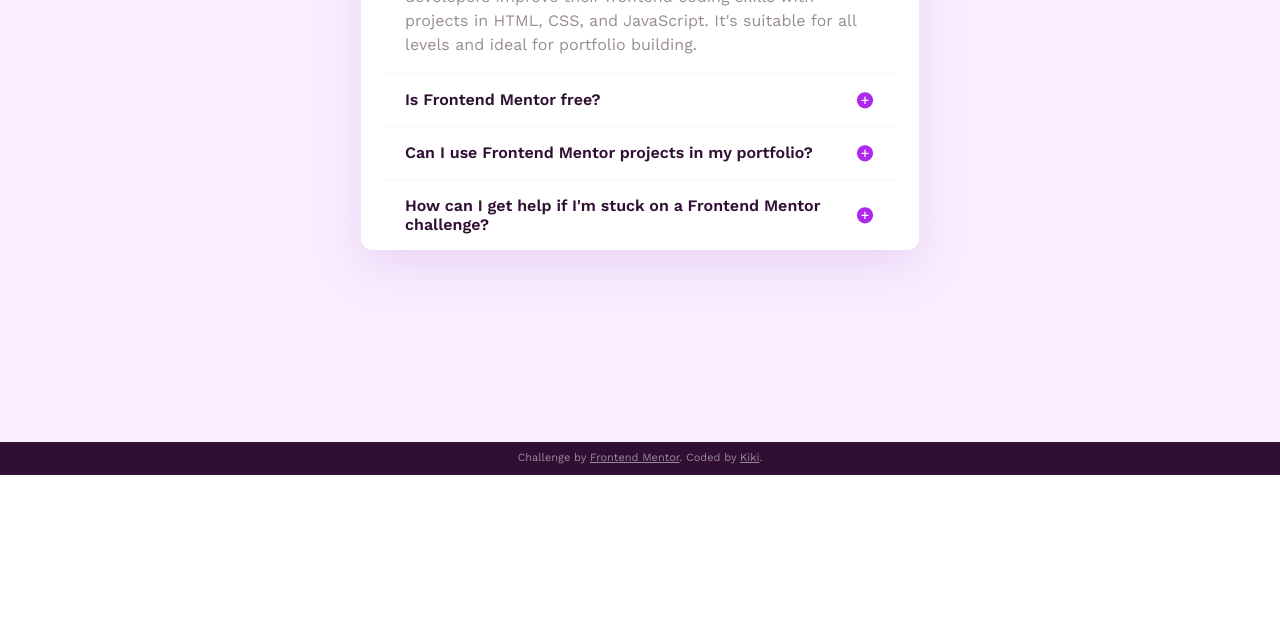
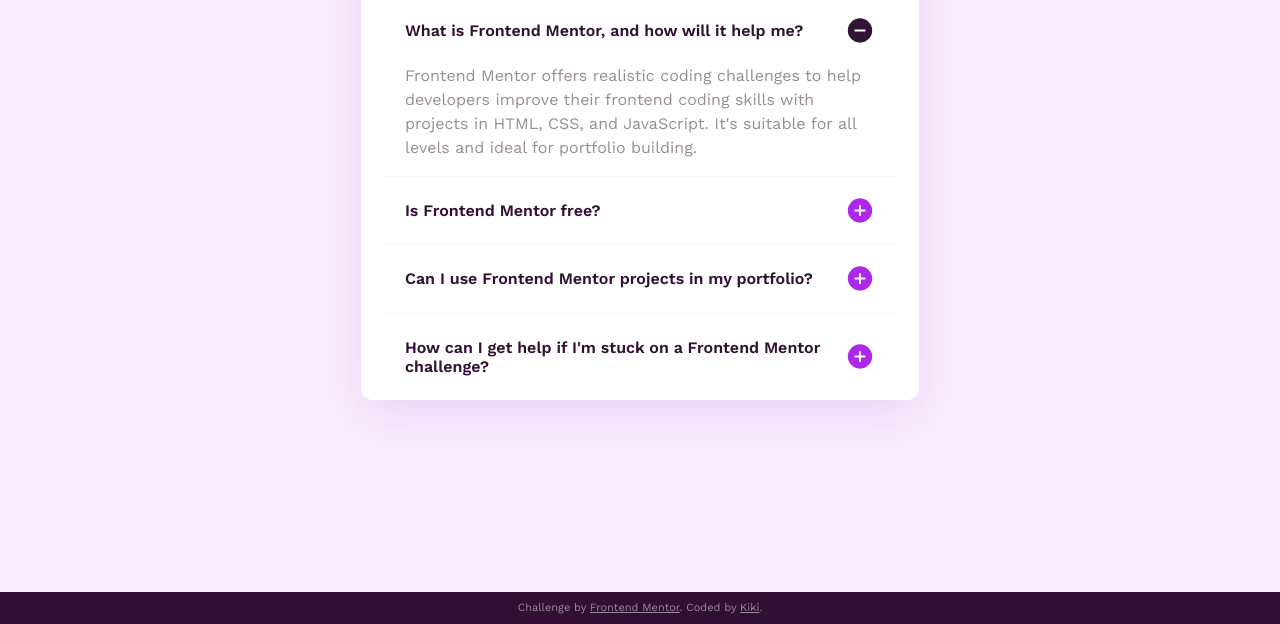
Before and after one commit to kkmintaddict/accordion-frontendmentor, a website: page index.html in a window 1280 px wide. Shown: the part 307-931 px from the top of the page. Before the commit the page ends 800 px from the top, so only its background shows below. Drawn offline with nearby package versions, Linux system fonts and the light colour scheme.

Commit message:
Add files via upload

```diff
--- a/index.html
+++ b/index.html
@@ -20,13 +20,13 @@
       href="https://fonts.googleapis.com/css2?family=Work+Sans:wght@400;600;700&display=swap"
       rel="stylesheet"
     />
-    <!-- Feel free to remove these styles or customise in your own stylesheet 👍 -->
+
     <style>
       .theme-bg {
         background: url(./assets/images/background-pattern-desktop.svg)
           no-repeat center top/contain;
         background-color: #f9eeff;
-        @media (max-width: 560px) {
+        @media (max-width: 768px) {
           background: url(./assets/images/background-pattern-mobile.svg)
             no-repeat center top/contain;
           background-color: #f9eeff;
@@ -43,10 +43,10 @@
   <body>
     <div class="theme-bg">
       <div class="container py-5">
-        <div class="col-lg-6 mx-auto py-5 mb-5">
-          <div class="accordion rounded shadow-lg mb-5" id="accordionExample">
+        <div class="col-lg-6 mx-auto py-5 my-5">
+          <div class="accordion rounded shadow-lg my-5" id="accordionExample">
             <div class="accordion-item border-0 px-4">
-              <h1 class="p-4 fw-bold text-dark">
+              <h1 class="pt-5 p-3 fw-bold text-dark mb-0">
                 <img src="assets/images/icon-star.svg" class="" alt="star" />
                 FAQs
               </h1>
@@ -59,7 +59,7 @@
                   aria-expanded="true"
                   aria-controls="collapseOne"
                 >
-                  <h3 class="h6 text-dark mb-0 fw-semibold">
+                  <h3 class="h6 text-dark mb-0 fw-semibold py-2">
                     What is Frontend Mentor, and how will it help me?
                   </h3>
                 </button>
@@ -70,7 +70,7 @@
                 aria-labelledby="headingOne"
                 data-bs-parent="#accordionExample"
               >
-                <div class="accordion-body text-info border-0">
+                <div class="accordion-body text-info border-0 pt-0">
                   Frontend Mentor offers realistic coding challenges to help
                   developers improve their frontend coding skills with projects
                   in HTML, CSS, and JavaScript. It's suitable for all levels and
@@ -88,7 +88,7 @@
                   aria-expanded="false"
                   aria-controls="collapseTwo"
                 >
-                  <h3 class="h6 text-dark mb-0 fw-semibold">
+                  <h3 class="h6 text-dark mb-0 fw-semibold py-2">
                     Is Frontend Mentor free?
                   </h3>
                 </button>
@@ -99,7 +99,7 @@
                 aria-labelledby="headingTwo"
                 data-bs-parent="#accordionExample"
               >
-                <div class="accordion-body border-0 text-info">
+                <div class="accordion-body border-0 text-info pt-0">
                   Yes, Frontend Mentor offers both free and premium coding
                   challenges, with the free option providing access to a range
                   of projects suitable for all skill levels.
@@ -116,7 +116,7 @@
                   aria-expanded="false"
                   aria-controls="collapseThree"
                 >
-                  <h3 class="h6 text-dark mb-0 fw-semibold">
+                  <h3 class="h6 text-dark mb-0 fw-semibold py-2">
                     Can I use Frontend Mentor projects in my portfolio?
                   </h3>
                 </button>
@@ -127,7 +127,7 @@
                 aria-labelledby="headingThree"
                 data-bs-parent="#accordionExample"
               >
-                <div class="accordion-body border-0 text-info">
+                <div class="accordion-body border-0 text-info pt-0">
                   Yes, you can use projects completed on Frontend Mentor in your
                   portfolio. It's an excellent way to showcase your skills to
                   potential employers!
@@ -145,7 +145,7 @@
                   aria-expanded="false"
                   aria-controls="collapseFour"
                 >
-                  <h3 class="h6 text-dark mb-0 fw-semibold">
+                  <h3 class="h6 text-dark mb-0 fw-semibold py-2">
                     How can I get help if I'm stuck on a Frontend Mentor
                     challenge?
                   </h3>
@@ -157,7 +157,7 @@
                 aria-labelledby="headingFour"
                 data-bs-parent="#accordionExample"
               >
-                <div class="accordion-body text-info border-0">
+                <div class="accordion-body text-info border-0 pt-0">
                   The best place to get help is inside Frontend Mentor's Discord
                   community. There's a help channel where you can ask questions
                   and seek support from other community members.
--- a/stylesheet/components/_base.scss
+++ b/stylesheet/components/_base.scss
@@ -1,10 +1,16 @@
 .accordion-button::after {
   -ms-flex-negative: 0;
   flex-shrink: 0;
-  width: var(--bs-accordion-btn-icon-width);
-  height: var(--bs-accordion-btn-icon-width);
+  width: 30px;
+  height: 31px;
   margin-left: auto;
   content: "";
   background-repeat: no-repeat;
-  background-size: var(--bs-accordion-btn-icon-width);
+  background-size: 30px;
 }
+.accordion .accordion-header:hover {
+  .h6 {
+    color: #ad28eb !important;
+    transition: all 0.2s;
+  }
+}
--- a/stylesheet/helpers/_variables.scss
+++ b/stylesheet/helpers/_variables.scss
@@ -1429,7 +1429,7 @@
 $accordion-color: var(--#{$prefix}body-color) !default;
 $accordion-bg: var(--#{$prefix}body-bg) !default;
 $accordion-border-width: var(--#{$prefix}border-width) !default;
-$accordion-border-color: var(--#{$prefix}border-color) !default;
+$accordion-border-color: transparent; //var(--#{$prefix}border-color) !default; custom
 $accordion-border-radius: var(--#{$prefix}border-radius) !default;
 $accordion-inner-border-radius: subtract(
   $accordion-border-radius,
```
Also changed, not shown: stylesheet/all.css, 1 other file.
